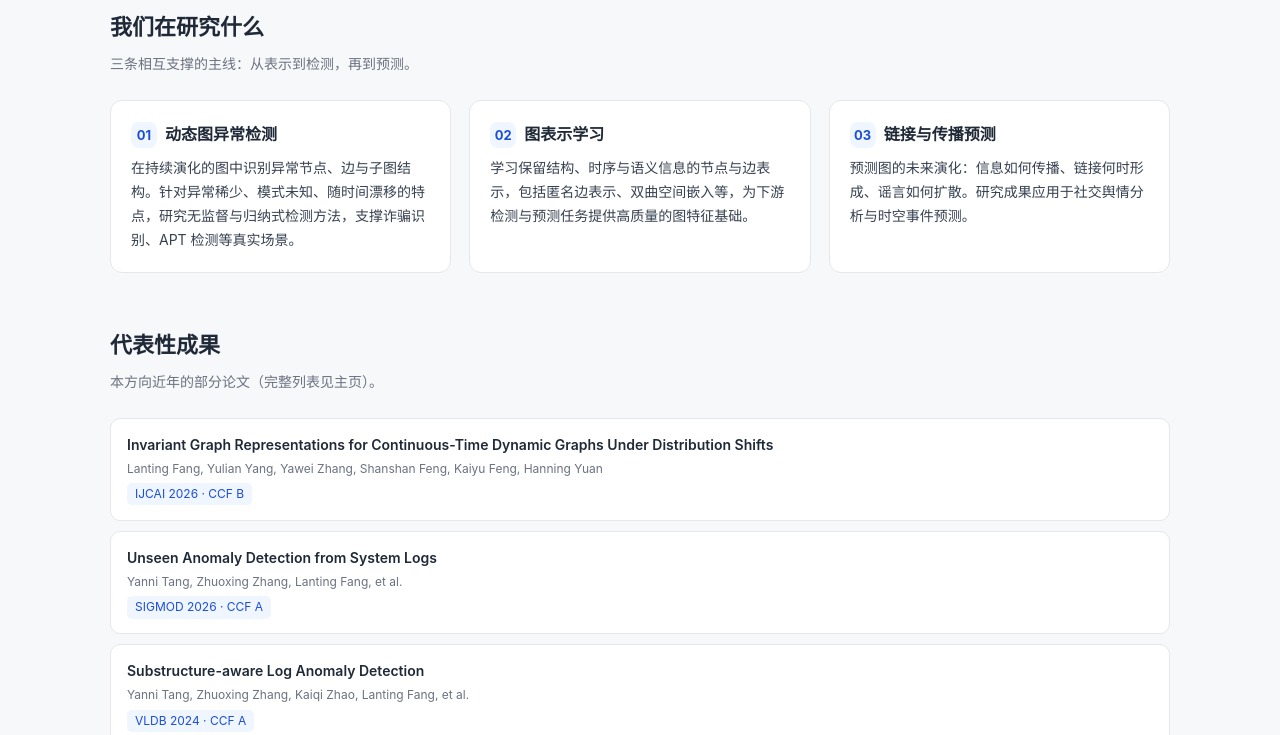
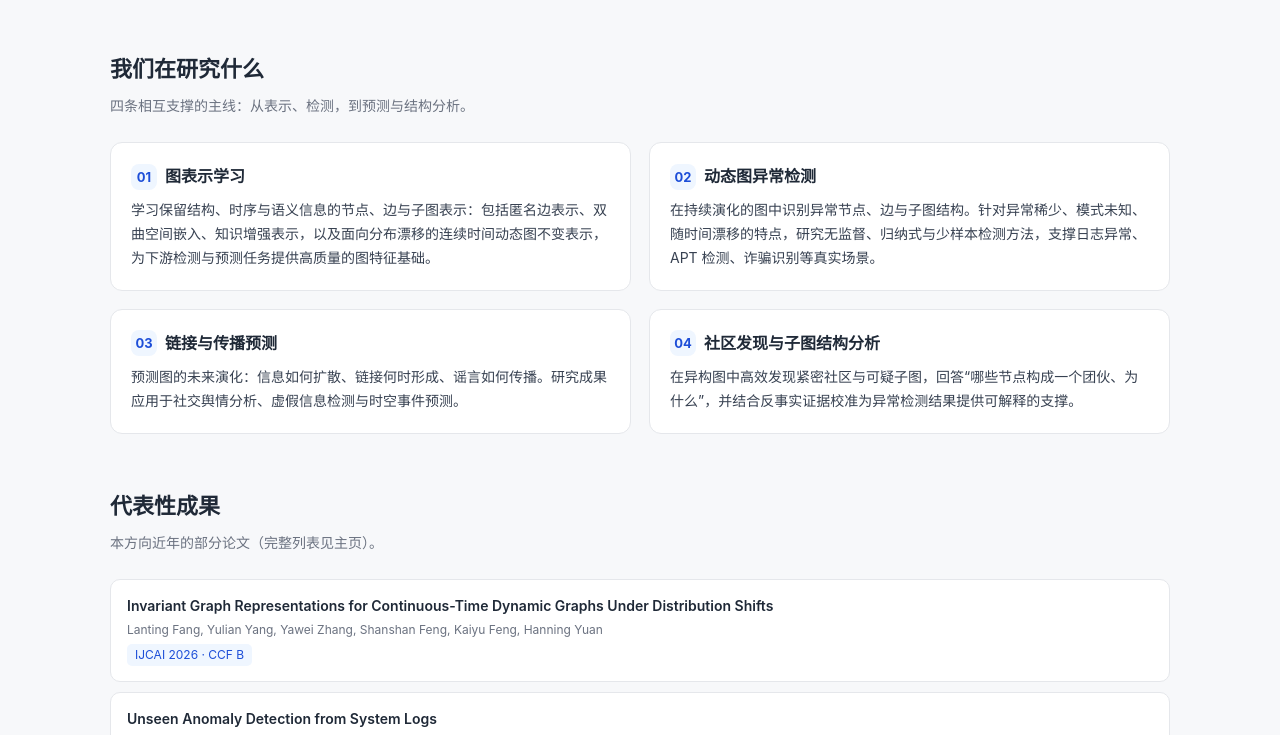
Before and after one commit to fanglanting/fanglanting.github.io, a plain HTML site: page research-graph.html in a window 1280 px wide. Shown: the part 810-1545 px from the top of the page. Drawn offline with Linux system fonts and the light colour scheme.

Commit message:
Broaden graph data mining introduction

```diff
--- a/research-graph.html
+++ b/research-graph.html
@@ -28,17 +28,18 @@
       <div class="head-text">
         <h1>图数据挖掘</h1>
         <div class="en">Graph Data Mining</div>
-        <p class="lead">社交网络、资金往来、系统日志、交通与时空轨迹——现实世界的关系数据天然是图。本方向研究图结构数据的表示、挖掘与推理，核心目标是回答三个问题：<b>异常在哪里、为什么异常、如何稳定地发现它</b>。</p>
+        <p class="lead">社交网络、资金往来、系统日志、交通与时空轨迹——现实世界的关系数据天然是图。本方向研究图结构数据的<b>表示、挖掘与推理</b>：刻画节点、边与子图的结构与时序，识别异常与社区，预测传播与未来连接，并结合知识图谱与时空数据支撑安全、金融、应急等真实场景。</p>
         <div class="tags">
           <span class="tag">动态图异常检测</span>
           <span class="tag">图表示学习</span>
           <span class="tag">链接与传播预测</span>
+          <span class="tag">社区发现</span>
           <span class="tag">时空数据</span>
           <span class="tag">知识图谱</span>
         </div>
       </div>
       <div class="head-visual">
-        <img src="images/graph-mining.jpg" alt="图数据挖掘：在动态图中定位异常子结构">
+        <img src="images/graph-mining.jpg" alt="图数据挖掘：图表示、异常检测与传播预测">
       </div>
     </div>
   </div>
@@ -69,19 +70,23 @@
   <!-- 研究内容 -->
   <section class="block">
     <h2 class="title">我们在研究什么</h2>
-    <p class="subtitle">三条相互支撑的主线：从表示到检测，再到预测。</p>
-    <div class="grid cols-3">
+    <p class="subtitle">四条相互支撑的主线：从表示、检测，到预测与结构分析。</p>
+    <div class="grid cols-2">
       <div class="card">
-        <h3><span class="qno">01</span>动态图异常检测</h3>
-        <p>在持续演化的图中识别异常节点、边与子图结构。针对异常稀少、模式未知、随时间漂移的特点，研究无监督与归纳式检测方法，支撑诈骗识别、APT 检测等真实场景。</p>
+        <h3><span class="qno">01</span>图表示学习</h3>
+        <p>学习保留结构、时序与语义信息的节点、边与子图表示：包括匿名边表示、双曲空间嵌入、知识增强表示，以及面向分布漂移的连续时间动态图不变表示，为下游检测与预测任务提供高质量的图特征基础。</p>
       </div>
       <div class="card">
-        <h3><span class="qno">02</span>图表示学习</h3>
-        <p>学习保留结构、时序与语义信息的节点与边表示，包括匿名边表示、双曲空间嵌入等，为下游检测与预测任务提供高质量的图特征基础。</p>
+        <h3><span class="qno">02</span>动态图异常检测</h3>
+        <p>在持续演化的图中识别异常节点、边与子图结构。针对异常稀少、模式未知、随时间漂移的特点，研究无监督、归纳式与少样本检测方法，支撑日志异常、APT 检测、诈骗识别等真实场景。</p>
       </div>
       <div class="card">
         <h3><span class="qno">03</span>链接与传播预测</h3>
-        <p>预测图的未来演化：信息如何传播、链接何时形成、谣言如何扩散。研究成果应用于社交舆情分析与时空事件预测。</p>
+        <p>预测图的未来演化：信息如何扩散、链接何时形成、谣言如何传播。研究成果应用于社交舆情分析、虚假信息检测与时空事件预测。</p>
+      </div>
+      <div class="card">
+        <h3><span class="qno">04</span>社区发现与子图结构分析</h3>
+        <p>在异构图中高效发现紧密社区与可疑子图，回答“哪些节点构成一个团伙、为什么”，并结合反事实证据校准为异常检测结果提供可解释的支撑。</p>
       </div>
     </div>
   </section>
@@ -148,7 +153,7 @@
           <h3>新课题开放中</h3>
           <span class="badge hire">招募中</span>
         </div>
-        <p class="desc">欢迎对动态图异常检测、图表示学习感兴趣的同学加入，课题方向可与导师共同细化。</p>
+        <p class="desc">欢迎对图表示学习、动态图异常检测、传播预测与社区发现感兴趣的同学加入，课题方向可与导师共同细化。</p>
         <div class="actions"><a href="index.html#recruit">如何加入 →</a></div>
       </div>
     </div>
```
Also changed, not shown: index.html (+1 -1 lines).
